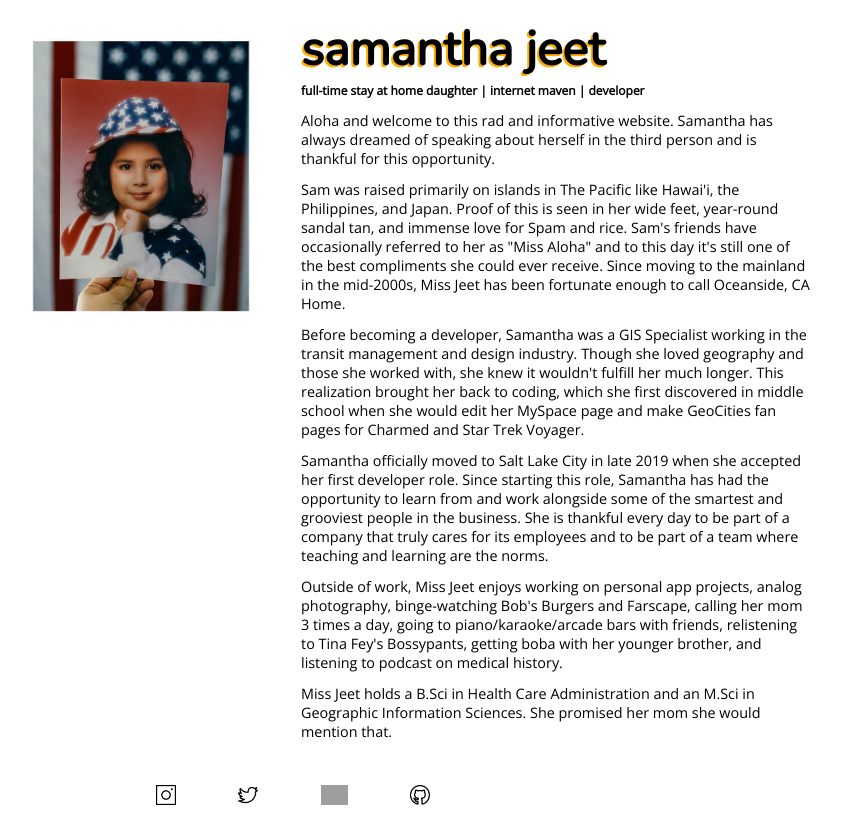
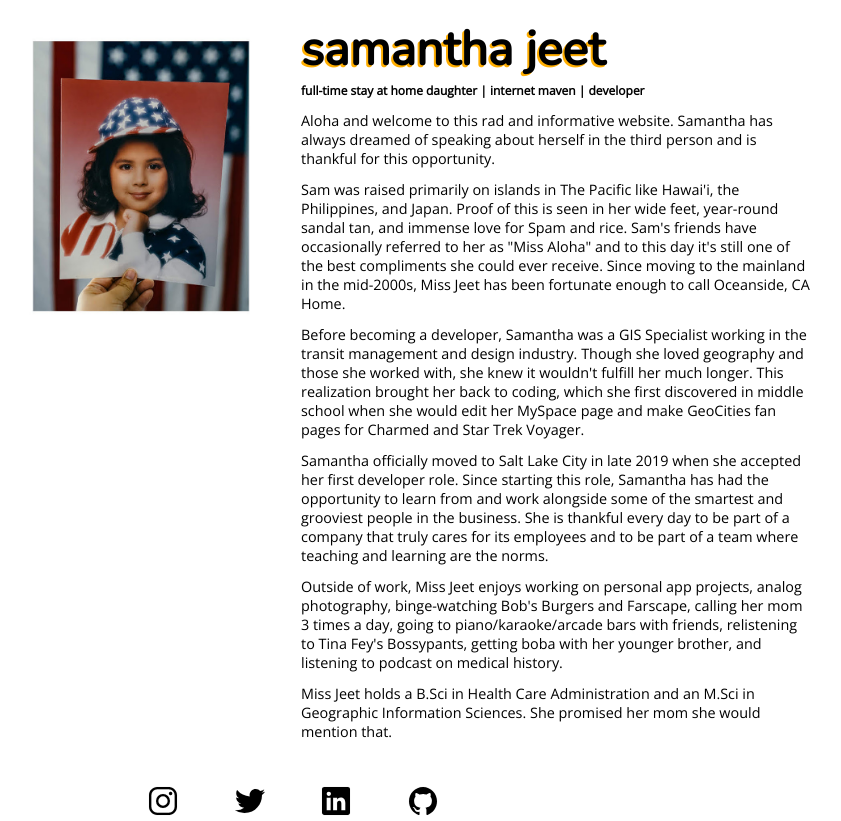
Before and after one commit to samanthajeet/samantha-jeet-dot-dev, a React (Create React App) app: page /#/ in a window 1280 px wide. Shown: the whole page, without its empty margins (339-1180 px from the left). Built offline with nearby package versions, Linux system fonts and the light colour scheme; grey boxes are pictures that could not be loaded.

Commit message:
integrated ionicons

```diff
--- a/public/index.html
+++ b/public/index.html
@@ -40,5 +40,6 @@
       To begin the development, run `npm start` or `yarn start`.
       To create a production bundle, use `npm run build` or `yarn build`.
     -->
+    <script src="https://unpkg.com/ionicons@5.2.3/dist/ionicons.js"></script>
   </body>
 </html>
--- a/src/components/SocialMediaNav.js
+++ b/src/components/SocialMediaNav.js
@@ -1,10 +1,6 @@
 import React from "react";
-import instagram_icon from "../images/icons/instagram_icon.png";
-import linkedin_icon from "../images/icons/linkedin_icon.png";
-import twitter_icon from "../images/icons/twitter_icon.png";
-import github_icon from '../images/icons/github_icon.png'
 import {
-  SocialIcaon,
+  SocialIcon,
   SocialMediaNavContainer,
 } from "../reusableComponents/StyledComponents";
 
@@ -17,26 +13,26 @@ const SocialMediaNav = () => {
 
   return (
     <SocialMediaNavContainer>
-      <SocialIcaon>
+      <SocialIcon>
           <a href={igURL} target="_blank" rel="noopener noreferrer">
-            <img src={instagram_icon} alt="instagram" />
+            <ion-icon name="logo-instagram" size="large"></ion-icon>
           </a>
-      </SocialIcaon>
-      <SocialIcaon>
+      </SocialIcon>
+      <SocialIcon>
           <a href={twitterURL} target="_blank" rel="noopener noreferrer">
-            <img src={twitter_icon} alt="twitter" />
+            <ion-icon name="logo-twitter" size="large"></ion-icon>
           </a>
-      </SocialIcaon>
-      <SocialIcaon>
+      </SocialIcon>
+      <SocialIcon>
           <a href={linkedInURL} target="_blank" rel="noopener noreferrer">
-            <img src={linkedin_icon} alt="linkedin" />
+            <ion-icon name="logo-linkedin" size="large"></ion-icon>
           </a>
-      </SocialIcaon>
-      <SocialIcaon>
+      </SocialIcon>
+      <SocialIcon>
           <a href={githubURL} target="_blank" rel="noopener noreferrer">
-            <img src={github_icon} alt="github" />
+            <ion-icon name="logo-github" size="large"></ion-icon>
           </a>
-      </SocialIcaon>
+      </SocialIcon>
     </SocialMediaNavContainer>
   );
 };
--- a/src/reusableComponents/StyledComponents.js
+++ b/src/reusableComponents/StyledComponents.js
@@ -65,13 +65,12 @@ export const SocialMediaNavContainer = styled.div`
   justify-content: space-evenly;
 `;
 
-export const SocialIcaon = styled.div`
+export const SocialIcon = styled.div`
   height: 1.25rem;
   margin-right: 1rem;
-  img {
-    height: 100%;
-    object-fit: contain;
-  }
+  ion-icon {
+  color: black;
+}
 `;
 
 export const LeftContainer = styled.section`
```
